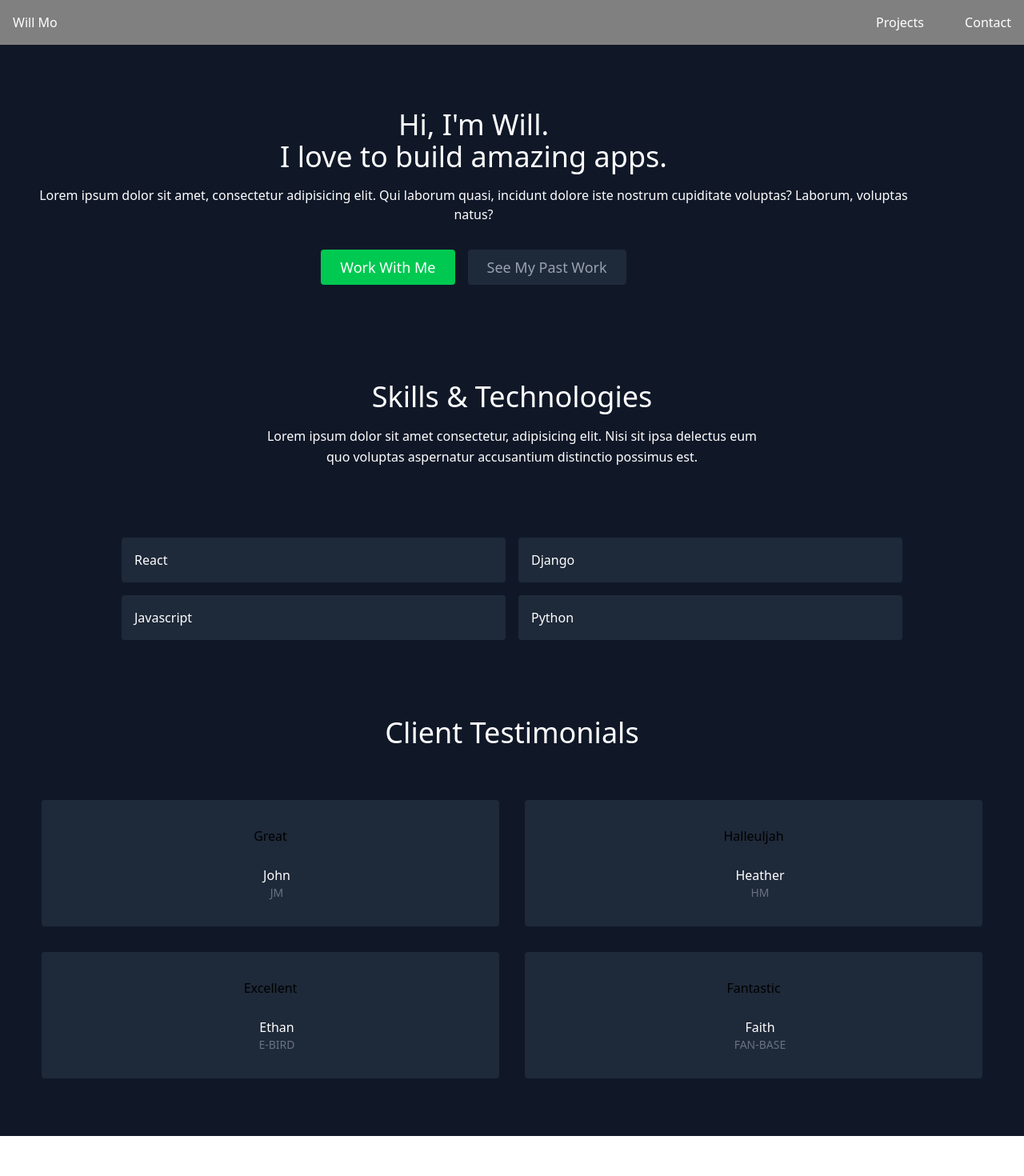
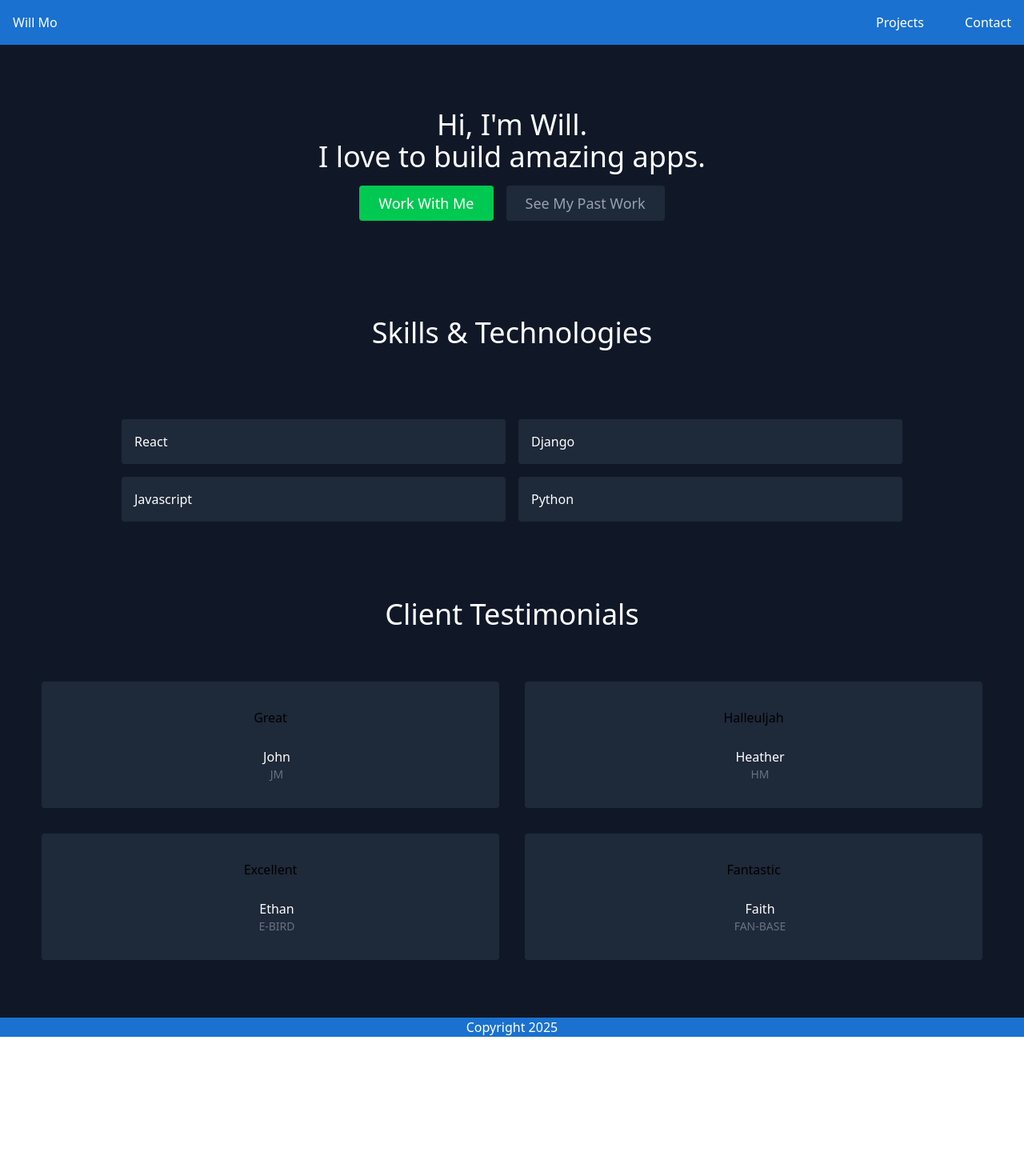
Before and after one commit to MoApplesnOranges/moapplesnoranges.github.io, a React (Vite) app: page / in a window 1280 px wide. Shown: the top 1470 px of the page at 80% size. After the commit the page ends 1296 px from the top, so only its background shows below. Built offline with nearby package versions, Linux system fonts and the light colour scheme.

Commit message:
new changes

```diff
--- a/index.css
+++ b/index.css
@@ -4,3 +4,15 @@
   font-size: xx-large;
   color: white;
 }
+.project-container {
+  height: 100vh;
+  background-color: #1a202c;
+  color: white;
+}
+
+.contact {
+  height: 100vh;
+  background-color: #1a202c;
+  color: white;
+}
+/* text-gray-400 bg-gray-900 body-font height-full */
--- a/src/App.js
+++ b/src/App.js
@@ -6,6 +6,7 @@ import Navbar from "./Navbar/Navbar";
 import Footer from "./Footer/Footer";
 import Home from "./Pages/Home";
 import Projects from "./Pages/Project";
+import Contact from "./Pages/Contact";
 
 const App = () => {
   return (
@@ -15,6 +16,7 @@ const App = () => {
         <Routes>
           <Route path="/" element={<Home />} />
           <Route path="/projects" element={<Projects />} />
+          <Route path="/contact" element={<Contact />} />
         </Routes>
         <Footer />
       </div>
--- a/src/Footer/Footer.css
+++ b/src/Footer/Footer.css
@@ -1,6 +1,6 @@
 .footer {
-  color: green;
+  color: white;
   text-align: center;
-  margin-top: 30vh;
   position: relative;
+  background-color: rgb(26, 113, 207);
 }
--- a/src/Navbar/Navbar.css
+++ b/src/Navbar/Navbar.css
@@ -2,7 +2,7 @@
   display: flex;
   justify-content: space-between;
   align-items: center;
-  background-color: gray;
+  background-color: rgb(26, 113, 207);
   color: #fff;
   padding: 1rem;
 }
--- a/src/Pages/About.js
+++ b/src/Pages/About.js
@@ -3,26 +3,21 @@ import { NavLink } from "react-router-dom";
 
 export default function About() {
   return (
-    <section id="about" className="md:items-center">
+    <section id="about">
       <div className="container mx-auto flex px-10 py-20 md:flex-row flex-col text-center">
-        <div className="lg:flex-grow md:w-1/2 lg:pr-24 md:pr-16 flex flex-col  mb-16 md:mb-0 text-center">
+        <div className="lg:flex-grow md:w-1/2 flex flex-col mb-16 md:mb-0">
           <h1 className="title-font sm:text-4xl text-3xl mb-4 font-medium text-white text-center">
             Hi, I'm Will.
             <br className="hidden lg:inline-block" />I love to build amazing
             apps.
           </h1>
-          <p className="mb-8 text-white">
-            Lorem ipsum dolor sit amet, consectetur adipisicing elit. Qui
-            laborum quasi, incidunt dolore iste nostrum cupiditate voluptas?
-            Laborum, voluptas natus?
-          </p>
           <div className="flex justify-center">
-            <a
-              href="#contact"
+            <NavLink
+              to="/contact"
               className="inline-flex text-white bg-green-500 border-0 py-2 px-6 focus:outline-none hover:bg-green-600 rounded text-lg"
             >
               Work With Me
-            </a>
+            </NavLink>
             <NavLink
               to="/projects"
               className="ml-4 inline-flex text-gray-400 bg-gray-800 border-0 py-2 px-6 focus:outline-none hover:bg-gray-700 hover:text-white rounded text-lg"
--- /dev/null
+++ b/src/Pages/Contact.js
@@ -0,0 +1,12 @@
+import React from "react";
+import "../../index.css";
+
+const Contact = () => {
+  return (
+    <div className="contact">
+      <h1>Hello contact</h1>
+    </div>
+  );
+};
+
+export default Contact;
--- a/src/Pages/Project.js
+++ b/src/Pages/Project.js
@@ -1,4 +1,5 @@
 import React from "react";
+import "../../index.css";
 
 export default function Projects() {
   const projects = [
@@ -37,7 +38,7 @@ export default function Projects() {
   ];
 
   return (
-    <section id="projects" className="text-gray-400 bg-gray-900 body-font">
+    <section id="projects" className="project-container">
       <div className="container px-5 py-10 mx-auto text-center lg:px-40">
         <div className="flex flex-col w-full mb-20">
           <h1 className="sm:text-4xl text-3xl font-medium title-font mb-4 text-white">
--- a/src/Pages/Skills.js
+++ b/src/Pages/Skills.js
@@ -23,11 +23,6 @@ export default function Skills() {
           <h1 className="sm:text-4xl text-3xl font-medium title-font text-white mb-4">
             Skills &amp; Technologies
           </h1>
-          <p className="text-white leading-relaxed xl:w-2/4 lg:w-3/4 mx-auto">
-            Lorem ipsum dolor sit amet consectetur, adipisicing elit. Nisi sit
-            ipsa delectus eum quo voluptas aspernatur accusantium distinctio
-            possimus est.
-          </p>
         </div>
         <div className="flex flex-wrap lg:w-4/5 sm:mx-auto sm:mb-2 -mx-2">
           {skills.map((skill) => (
```
